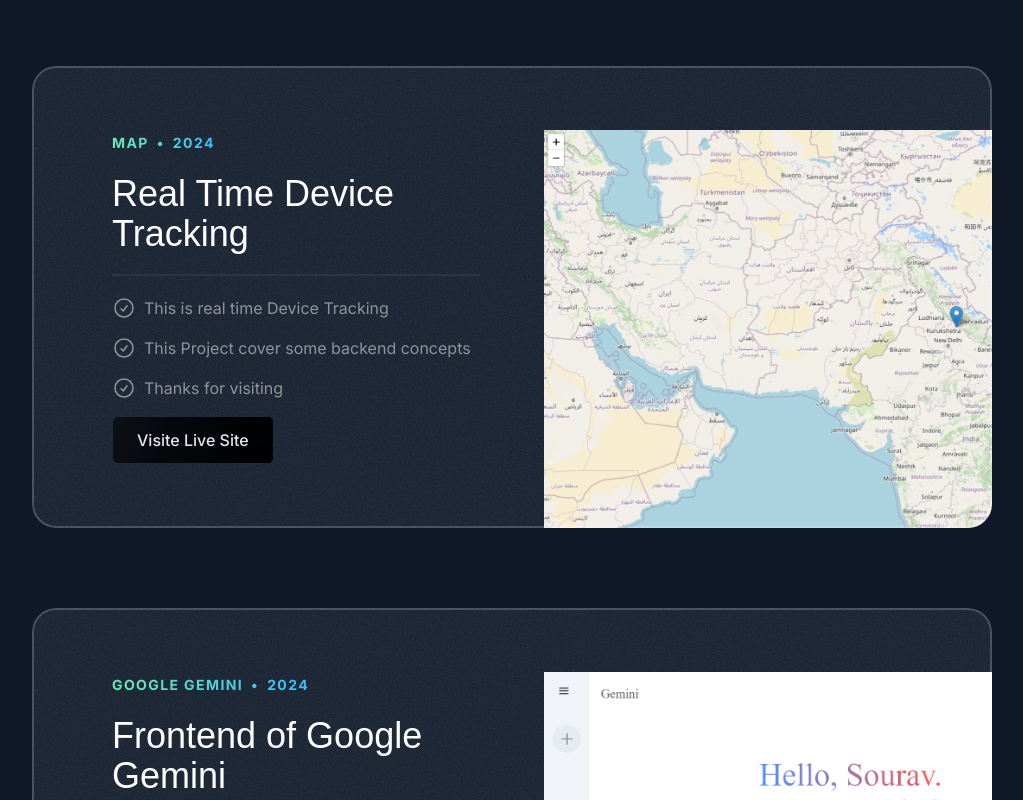
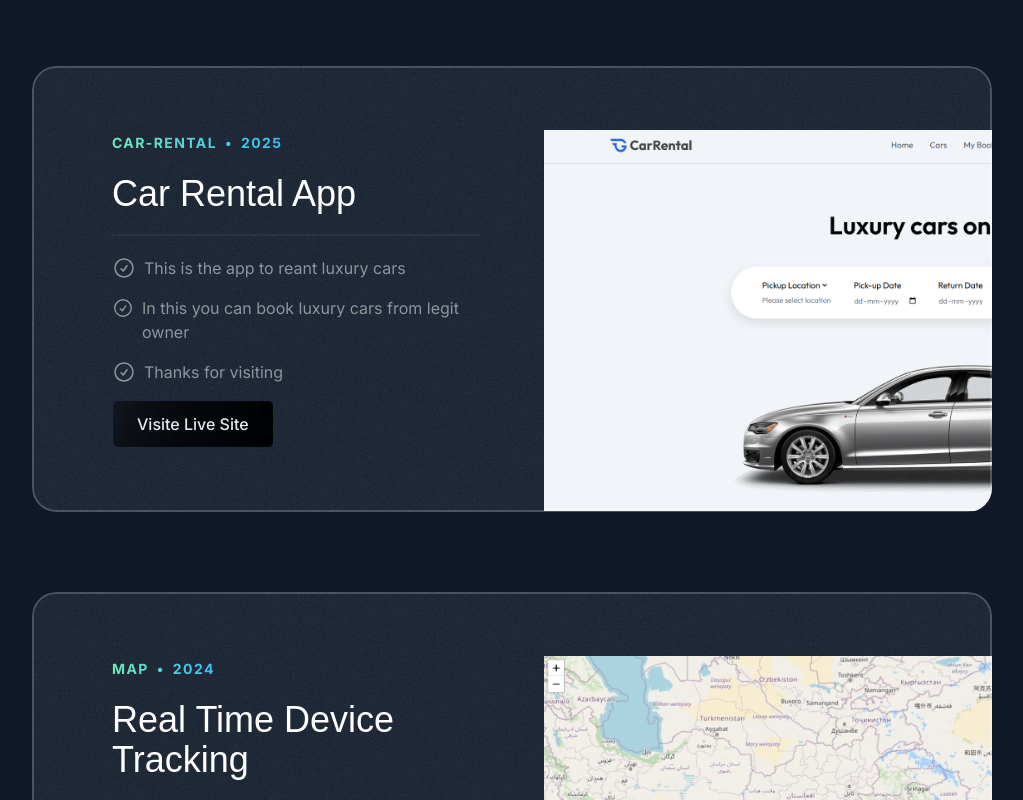
Before and after one commit to beast4sourav/Portfolio, a Next.js app: page / in a window 1280 px wide. Shown: the part 1660-2460 px from the top of the page, without its empty margins (128-1151 px from the left). Built offline with nearby package versions, Linux system fonts and the light colour scheme; a web font is replaced by a local one.

Commit message:
car rental app

```diff
--- a/package.json
+++ b/package.json
@@ -13,6 +13,7 @@
     "@tabler/icons-react": "^3.22.0",
     "clsx": "^2.1.1",
     "framer-motion": "^11.11.15",
+    "lenis": "^1.3.4",
     "next": "14.2.5",
     "react": "^18",
     "react-dom": "^18",
--- a/src/sections/Projects.tsx
+++ b/src/sections/Projects.tsx
@@ -4,12 +4,14 @@ import aiStartupLandingPage from "@/assets/images/ai-startup-landing-page.png";
 import realtime from "@/assets/images/Real-time.png"
 import gemini from "@/assets/images/gemini.png"
 import chatapp from "@/assets/images/chat-app.png"
+import carRent from"@/assets/images/carRent.png"
 import Image from "next/image";
 import CheckCircle from '@/assets/icons/check-circle.svg';
 import ArrowUpRight from '@/assets/icons/arrow-up-right.svg';
 import { Card } from "@/components/Card";
 import { SectionHeader } from "@/components/SectionHeader";
 import password from "@/assets/images/password.png"
+
 
 const portfolioProjects = [
   {
@@ -24,6 +26,19 @@ const portfolioProjects = [
     link: "https://fullstack-chat-app-7xt5.onrender.com",
     image: chatapp,
   },
+  {
+    company: "Car-Rental",
+    year: "2025",
+    title: "Car Rental App",
+    results: [
+      { title: "This is the app to reant luxury cars" },
+      { title: "In this you can book luxury cars from legit owner" },
+      { title: "Thanks for visiting " },
+    ],
+    link: "https://car-rent-frontend-sk.vercel.app/",
+    image: carRent,
+  },
+
   {
     company: "Map",
     year: "2024",
```
Also changed, not shown: src/assets/images/carRent.png (added), 1 other file (tests, documents, lock files or other folders).
